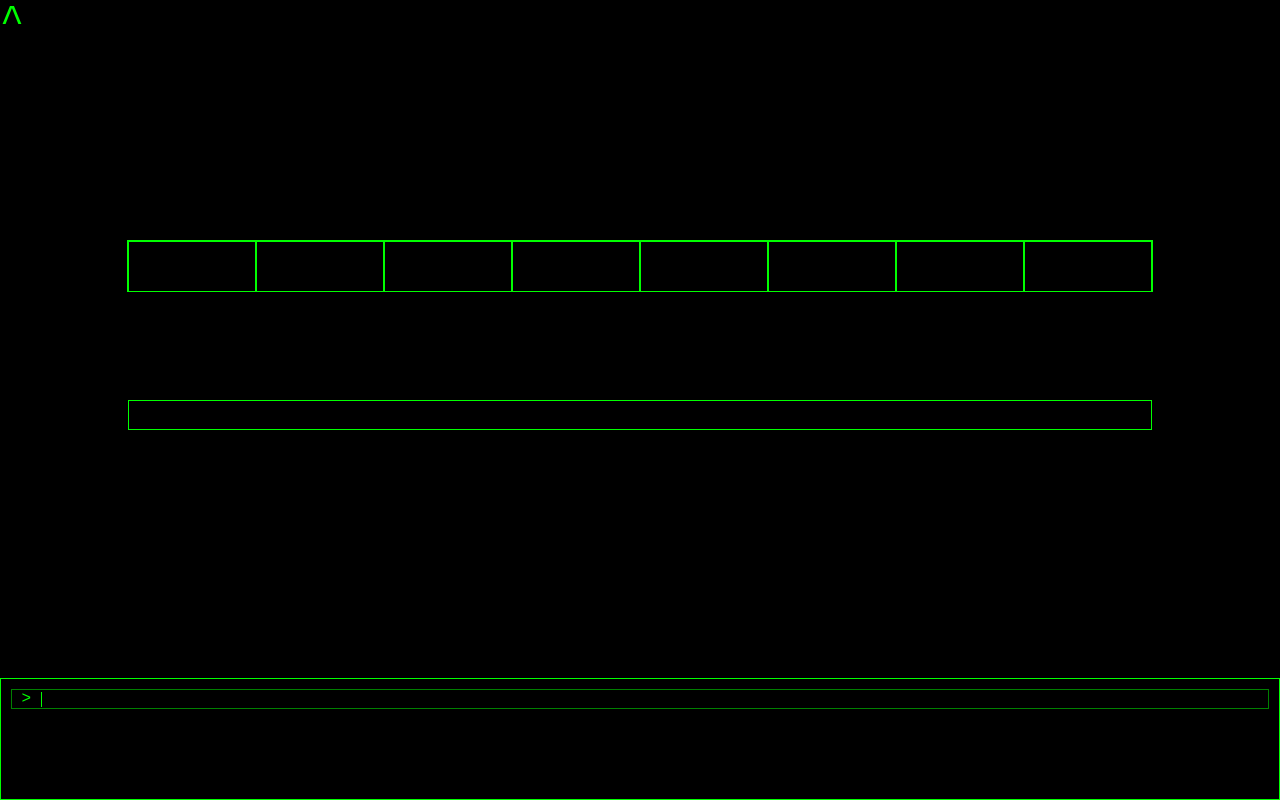
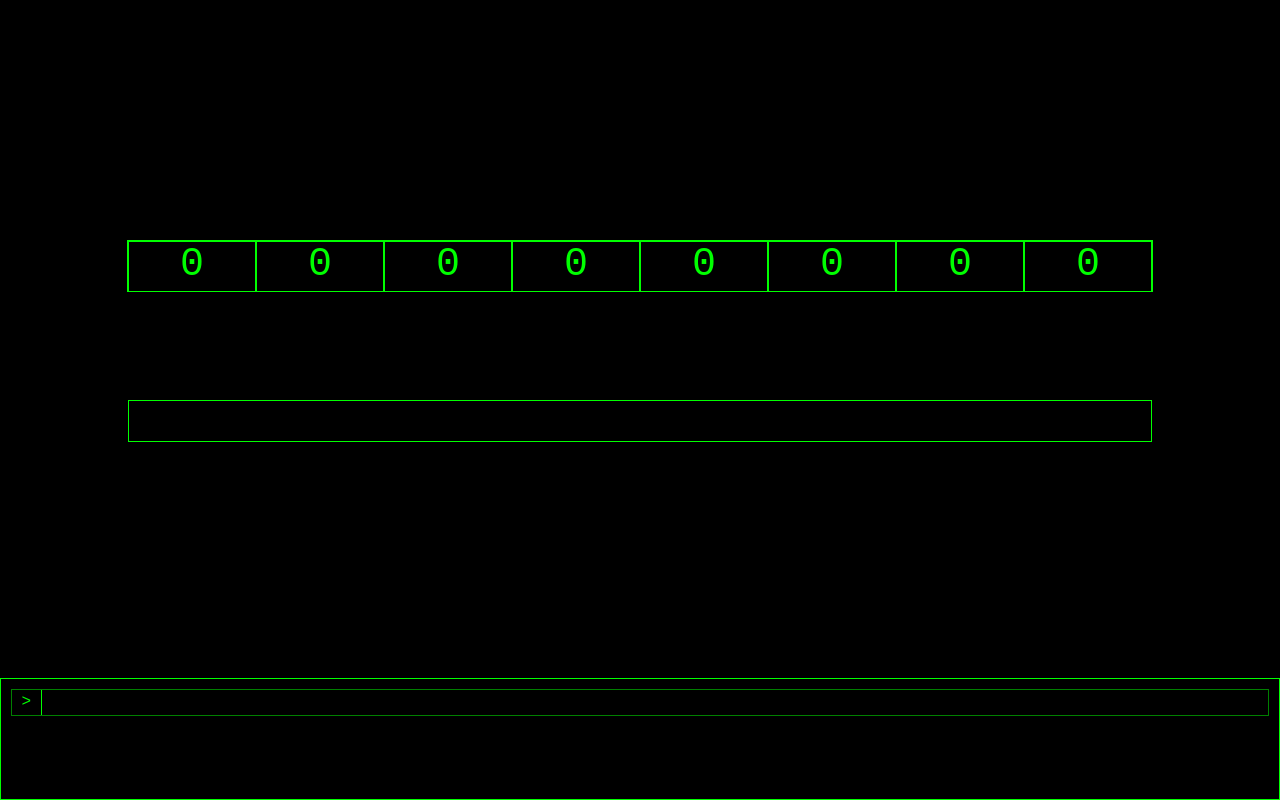
Before and after one commit to ChunkyMonkey00/NerdChallenge, a plain HTML site: page index.html in a window 1280 px wide. Drawn offline with Linux system fonts and the light colour scheme.

Commit message:
Update index.html

```diff
--- a/index.html
+++ b/index.html
@@ -1,3 +1,10 @@
+<!DOCTYPE html>
+<html lang="en">
+
+<head>
+    <meta charset="UTF-8">
+    <meta name="viewport" content="width=device-width, initial-scale=1.0">
+    <title>ArrayQuest</title>
 <style>
 	body {
 		background: black;
@@ -157,6 +164,9 @@
 		/* Match the background color */
 	}
 </style>
+</head>
+
+<body>
     <div id="cursor">^</div>
     <div id='container'>
         <div class="box" id="box0"></div>
@@ -169,10 +179,16 @@
         <div class="box" id="box7"></div>
     </div>
     <div id="cmdContainer">
-	<input type="text" id="input" autocomplete="off"></input>
+        <input type="text" id="input" autocomplete="off">
     </div>
     <div id='consoleContainer'>
-	<div id='consoleIcon'>&nbsp;>&nbsp;<input id="consoleInput" autocomplete="off"></input></div>
+        <div id='consoleIcon'>&nbsp;>&nbsp;<input id="consoleInput" autocomplete="off"></div>
         <br>
         <div id='consoleOutput'></div>
     </div>
+
+    <!-- Link your JavaScript file -->
+    <script src="index.js"></script>
+</body>
+
+</html>
```
Lines whose indentation alone changed are shown as unchanged.
